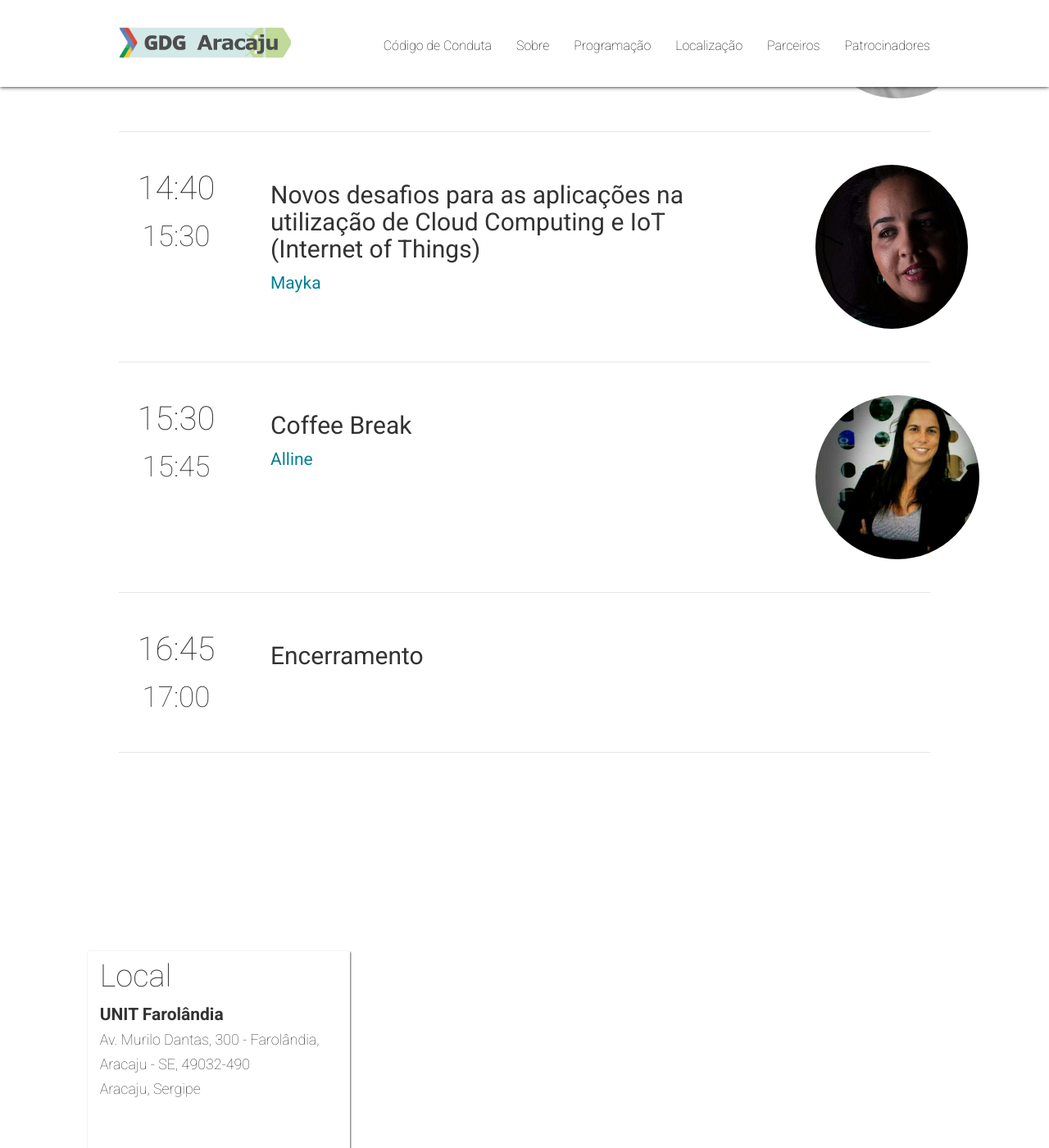
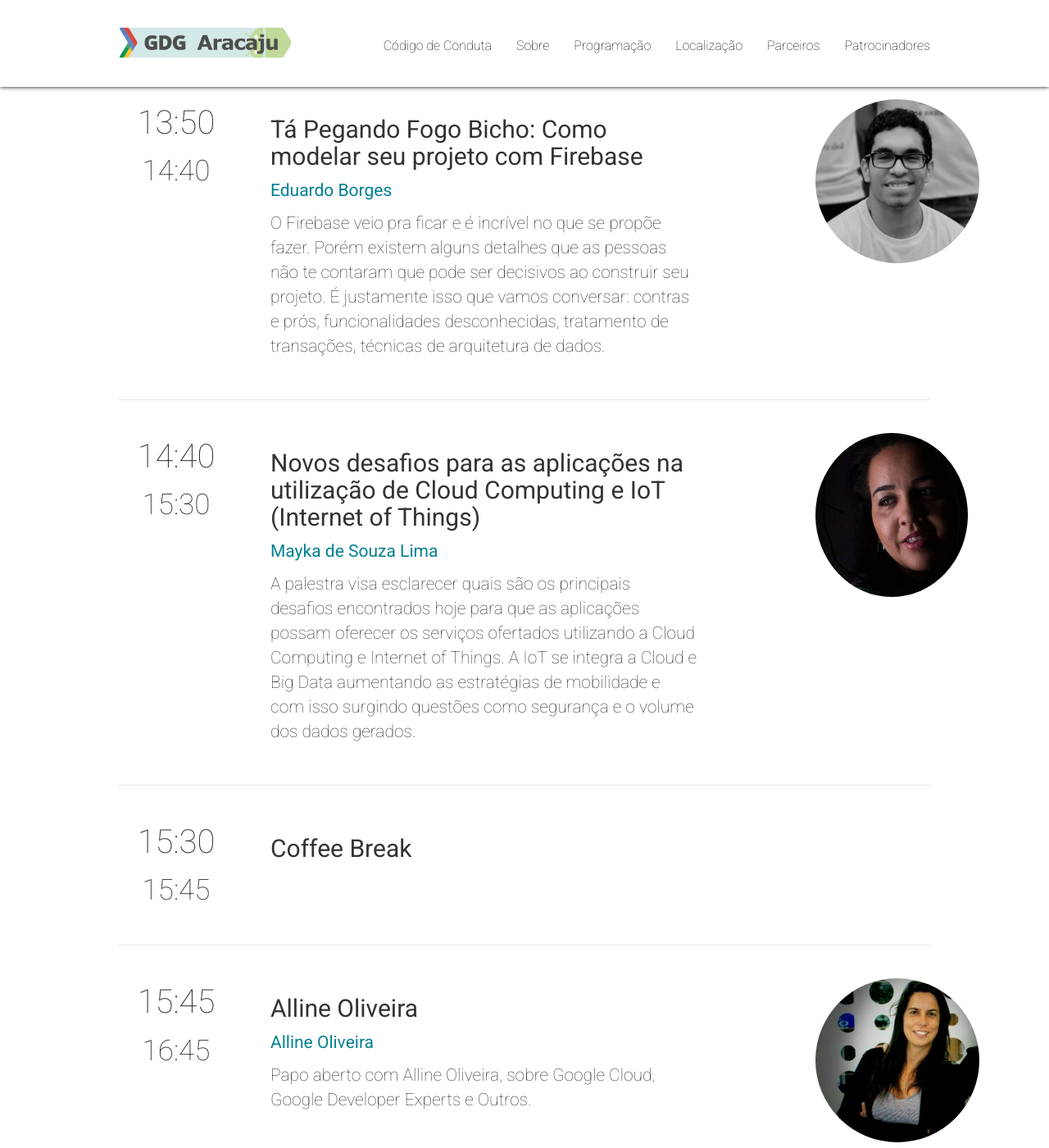
Before and after one commit to GDGAracaju/gcpnext-extended, a Jekyll site: the page built from index.html, in a window 1280 px wide and 1400 px high, scrolled down 2672 px. Shown: the whole window at 82% size. Built offline with Jekyll 4.4.1, drawn with Linux system fonts in a browser that asks for light colours; nearby versions of some CDN libraries; Markdown is read by kramdown in place of the engine named in the settings; comment, search, counter and statistics services are not loaded; some of the changed text lies outside the part shown.

Commit message:
Adição de detalhes sobre as palestras e correções pontuais de horário

```diff
--- a/_config.yml
+++ b/_config.yml
@@ -74,10 +74,10 @@
 # Speakers list
 speakers:
   -
-    name: "Dennison Souza"
+    name: ""
     url: ""
-    photo: "./img/speakers/dennison_souza.jpg"
-    title: "Docker container engine"
+    photo: ""
+    title: ""
     details: ""
 
 # Schedule
@@ -93,7 +93,7 @@
         time:
           start: "8:30"
           end: "09:30"
-        description: ""
+        description: "Resumo das novidades anunciadas na Google Cloud Next '17'"
         speaker:
           name: "Jéssica Costa"
           photo: "./img/speakers/jessica_costa.jpg"
@@ -103,7 +103,7 @@
         time:
           start: "9:30"
           end: "11:00"
-        description: ""
+        description: "Visão geral de Microserviços e como arquitetar sua aplicação para a núvem."
         speaker:
           name: "Raphael Pantaleão e Diego Melo"
           photo: "./img/speakers/raphael_diego.jpg"
@@ -113,7 +113,7 @@
         time:
           start: "11:00"
           end: "12:00"
-        description: ""
+        description: "Muito mais que uma palestra técnica, o 99lab irá compartilhar como aplica toda a filosofia Cloud para a gestão de seus projetos e o desenvolvimento dos projetos que a empresa se envolve. À partir de uma metodologia desenvolvida pelo 99lab, a empresa une pessoas com diferentes habilidades de todo o Brasil pra fazer jogos acontecerem."
         speaker:
           name: "Daniel Caldas"
           photo: "./img/speakers/daniel_caldas.jpg"
@@ -135,7 +135,7 @@
           end: "13:50"
         description: ""
         speaker:
-          name: "Domingos"
+          name: ""
           photo: ""
           url: ""
       -
@@ -143,7 +143,7 @@
         time:
           start: "13:50"
           end: "14:40"
-        description: ""
+        description: "O Firebase veio pra ficar e é incrível no que se propõe fazer. Porém existem alguns detalhes que as pessoas não te contaram que pode ser decisivos ao construir seu projeto. É justamente isso que vamos conversar: contras e prós, funcionalidades desconhecidas, tratamento de transações, técnicas de arquitetura de dados."
         speaker:
           name: "Eduardo Borges"
           photo: "./img/speakers/eduardo_borges.jpg"
@@ -152,9 +152,9 @@
         time:
           start: "14:40"
           end: "15:30"
-        description: ""
+        description: "A palestra visa esclarecer quais são os principais desafios encontrados hoje para que as aplicações possam oferecer os serviços ofertados utilizando a Cloud Computing e Internet of Things. A IoT se integra a Cloud e Big Data aumentando as estratégias de mobilidade e com isso surgindo questões como segurança e o volume dos dados gerados."
         speaker:
-          name: "Mayka"
+          name: "Mayka de Souza Lima"
           photo: "./img/speakers/mayka.jpg"
           url: ""
       -
@@ -164,7 +164,17 @@
           end: "15:45"
         description: ""
         speaker:
-          name: "Alline"
+          name: ""
+          photo: ""
+          url: ""
+      -
+        name: "Alline Oliveira"
+        time:
+          start: "15:45"
+          end: "16:45"
+        description: "Papo aberto com Alline Oliveira, sobre Google Cloud, Google Developer Experts e Outros."
+        speaker:
+          name: "Alline Oliveira"
           photo: "./img/speakers/alline.jpg"
           url: ""
       -
```
